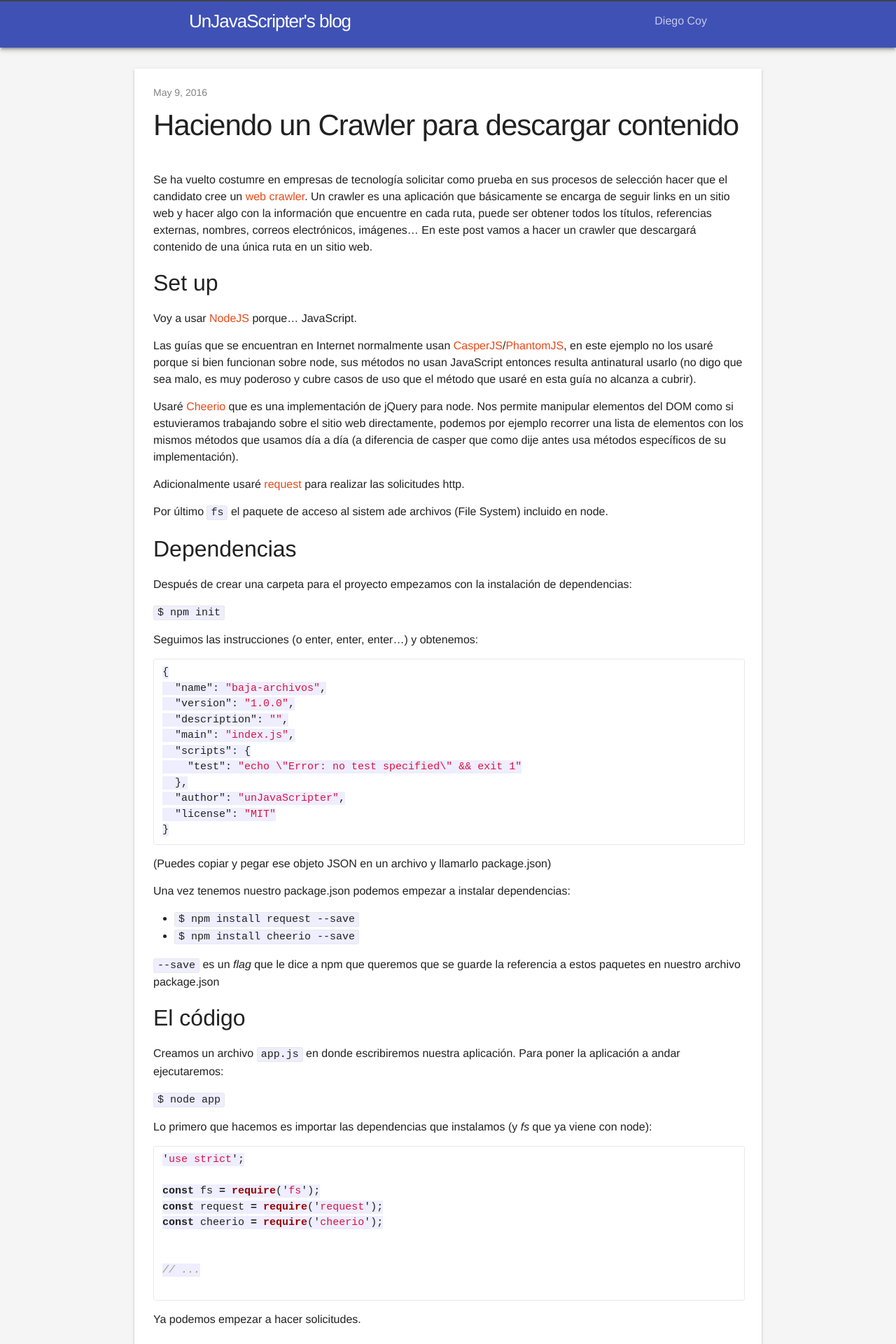
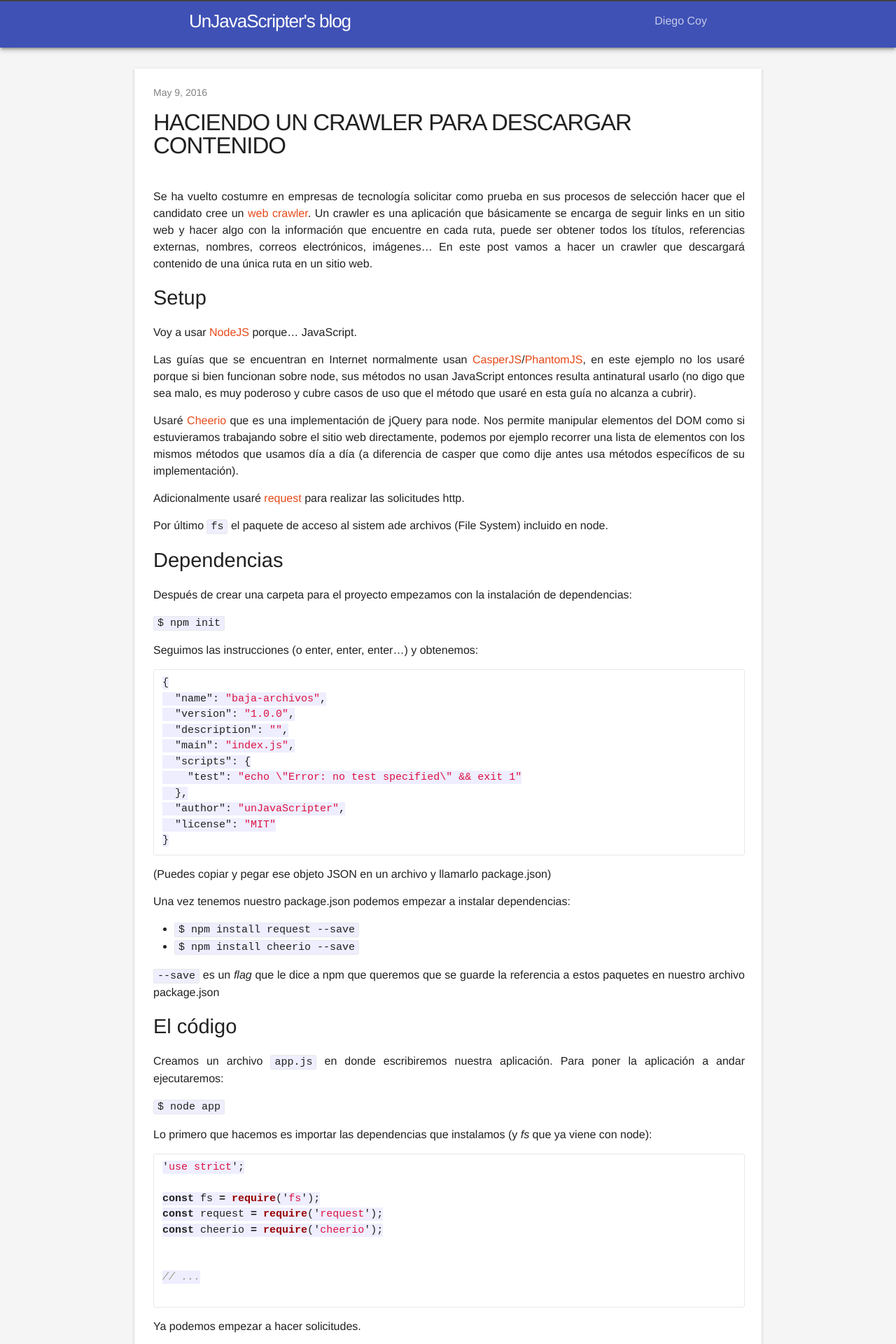
Before and after one commit to UnJavaScripter/unjavascripter.github.io, a Jekyll site: the page built from _posts/2015-08-29-crawler-descarga-contenido.markdown, in a window 1280 px wide. Shown: the top 1920 px of the page at 70% size. Built offline with Jekyll 4.4.1, drawn with Linux system fonts in a browser that asks for light colours; comment, search, counter and statistics services are not loaded.

Commit message:
design: post, post: update

```diff
--- a/_posts/2015-08-29-crawler-descarga-contenido.markdown
+++ b/_posts/2015-08-29-crawler-descarga-contenido.markdown
@@ -12,7 +12,7 @@
 Se ha vuelto costumre en empresas de tecnología solicitar como prueba en sus procesos de selección hacer que el candidato cree un [web crawler](https://es.wikipedia.org/wiki/Ara%C3%B1a_web). Un crawler es una aplicación que básicamente se encarga de seguir links en un sitio web y hacer algo con la información que encuentre en cada ruta, puede ser obtener todos los títulos, referencias externas, nombres, correos electrónicos, imágenes... En este post vamos a hacer un crawler que descargará contenido de una única ruta en un sitio web.
 
 
-## Set up
+## Setup
 
 Voy a usar [NodeJS](https://nodejs.org/) porque... JavaScript.
 
--- a/_sass/_layout.scss
+++ b/_sass/_layout.scss
@@ -211,9 +211,10 @@
 }
 
 .post-title {
-    font-size: 42px;
+    font-size: 33px;
     letter-spacing: -1px;
     line-height: 1;
+    text-transform: uppercase;
 
     @include media-query($on-laptop) {
         font-size: 36px;
@@ -223,11 +224,12 @@
 .post-content {
     display: flex;
     flex-direction: column;
-
+    text-align: justify;
     margin-bottom: $spacing-unit;
     flex: 1;
+
     h2 {
-        font-size: 32px;
+        font-size: 29px;
 
         @include media-query($on-laptop) {
             font-size: 28px;
@@ -235,7 +237,7 @@
     }
 
     h3 {
-        font-size: 26px;
+        font-size: 23px;
 
         @include media-query($on-laptop) {
             font-size: 22px;
@@ -243,10 +245,10 @@
     }
 
     h4 {
-        font-size: 20px;
+        font-size: 17px;
 
         @include media-query($on-laptop) {
-            font-size: 18px;
+            font-size: 17px;
         }
     }
 
```
